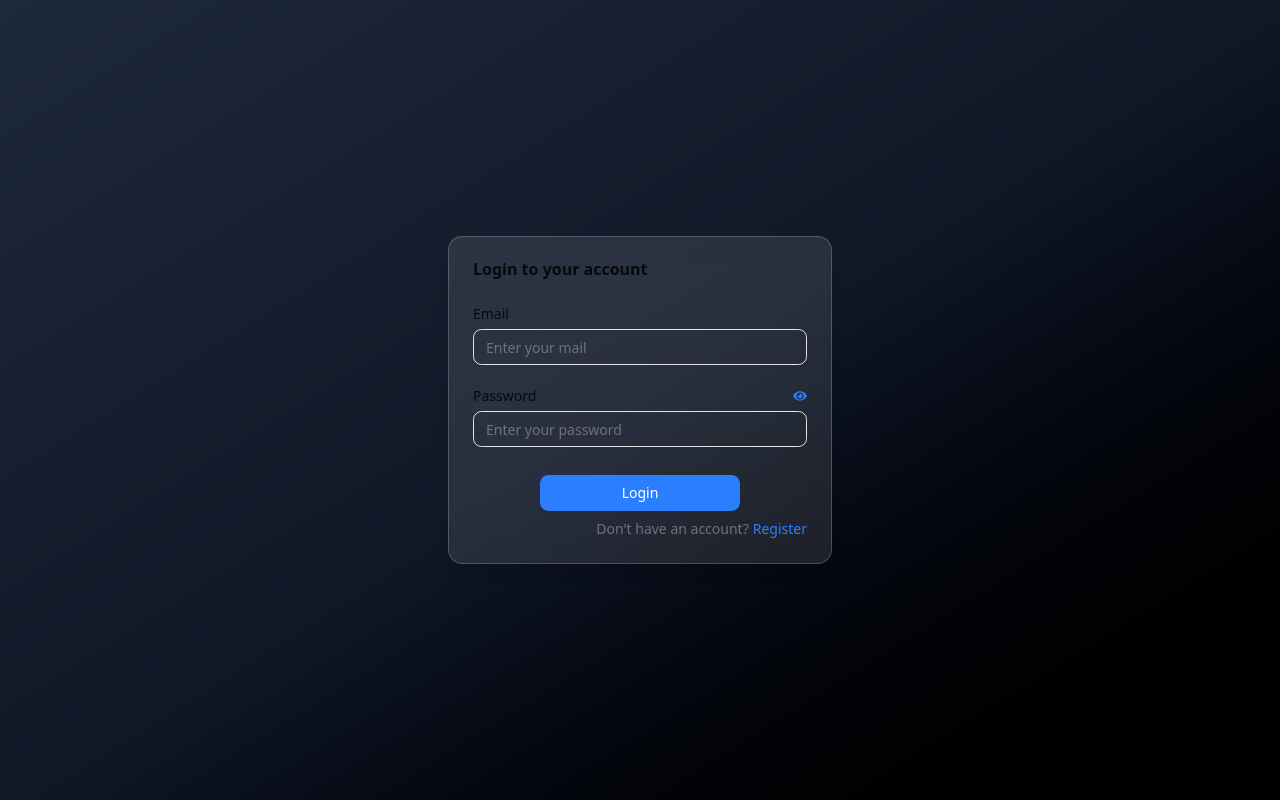
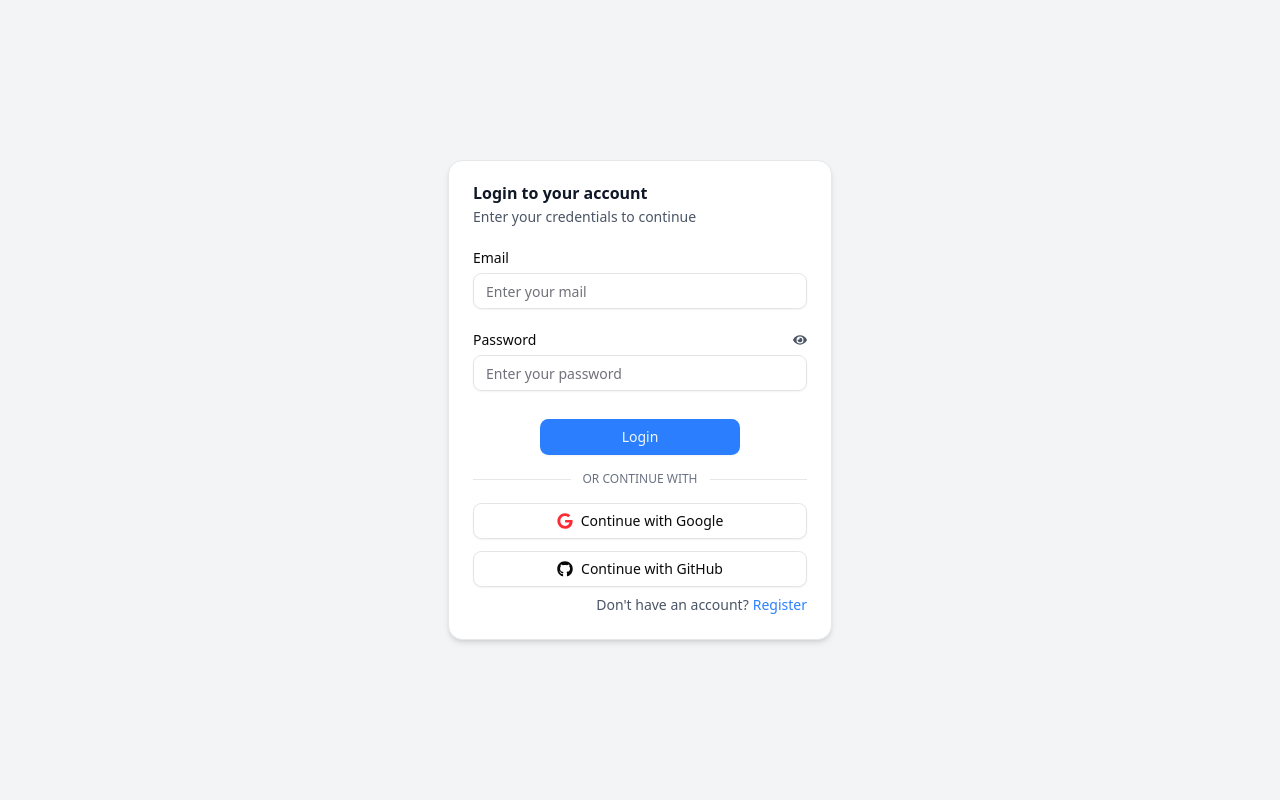
Before and after one commit to Anil-sai0418/TypeSprint, a React (Vite) app in the folder frontend/: page /Login in a window 1280 px wide. Built offline with nearby package versions, Linux system fonts and the light colour scheme.

Commit message:
fix: the ui of the Login and Register paegs and added the O Auth ui in the login page.

```diff
--- a/frontend/src/pages/Login.jsx
+++ b/frontend/src/pages/Login.jsx
@@ -13,6 +13,7 @@ import { Input } from "../components/ui/input"
 import { Label } from "../components/ui/label"
 import { useState } from "react"
 import { FaEye, FaEyeSlash } from "react-icons/fa";
+import { FaGoogle, FaGithub } from "react-icons/fa";
 import { login } from "../services/api";
 
 
@@ -55,12 +56,12 @@ export default function Login() {
   }
 
   return (
-    <div className="w-full h-screen bg-gradient-to-br from-gray-800 via-gray-900 to-black dark:from-gray-950 dark:via-gray-900 dark:to-black flex justify-center items-center">
-      <Card className="w-full max-w-sm bg-white/10 dark:bg-white/5 backdrop-blur-md border border-white/20 shadow-lg">
+    <div className="w-full h-screen bg-gray-100 dark:bg-gray-950 flex justify-center items-center">
+      <Card className="w-full max-w-sm bg-white dark:bg-gray-900 border border-gray-200 dark:border-gray-800 shadow-md">
         <CardHeader>
-          <CardTitle>Login to your account</CardTitle>
-          <CardDescription>
-
+          <CardTitle className="text-gray-900 dark:text-gray-100">Login to your account</CardTitle>
+          <CardDescription className="text-gray-600 dark:text-gray-400">
+            Enter your credentials to continue
           </CardDescription>
           <CardAction>
 
@@ -86,7 +87,7 @@ export default function Login() {
                   <button
                     type="button"
                     onClick={() => setShowPassword((prev) => !prev)}
-                    className="text-sm text-blue-500 hover:text-blue-400"
+                    className="text-sm text-gray-600 dark:text-gray-400 hover:text-gray-800 dark:hover:text-gray-200"
                   >
                     {showPassword ? <FaEyeSlash /> : <FaEye />}
                   </button>
@@ -102,11 +103,41 @@ export default function Login() {
               </div>
             </div>
             <CardFooter className="flex-col gap-2 mt-4">
-              <Button type="submit" className="w-[70%] mt-3 text-white" disabled={isLoading}>
+              <Button type="submit" className="w-[70%] mt-3" disabled={isLoading}>
                 {isLoading ? "Logging in..." : "Login"}
               </Button>
             </CardFooter>
-            <div className="flex justify-end mt-2 text-sm text-muted-foreground">
+
+            <div className="my-4 flex items-center gap-3">
+              <div className="h-px flex-1 bg-gray-200 dark:bg-gray-800" />
+              <span className="text-xs text-gray-500 dark:text-gray-400">
+                OR CONTINUE WITH
+              </span>
+              <div className="h-px flex-1 bg-gray-200 dark:bg-gray-800" />
+            </div>
+
+            <div className="flex flex-col gap-3">
+              <Button
+                type="button"
+                variant="outline"
+                className="w-full flex items-center justify-center gap-2"
+                onClick={() => alert('Google login coming soon')}
+              >
+                <FaGoogle className="text-red-500" />
+                Continue with Google
+              </Button>
+
+              <Button
+                type="button"
+                variant="outline"
+                className="w-full flex items-center justify-center gap-2"
+                onClick={() => alert('GitHub login coming soon')}
+              >
+                <FaGithub />
+                Continue with GitHub
+              </Button>
+            </div>
+            <div className="flex justify-end mt-2 text-sm text-gray-600 dark:text-gray-400">
               Don't have an account?{" "}
               <Button
                 variant="link"
--- a/frontend/src/pages/Register.jsx
+++ b/frontend/src/pages/Register.jsx
@@ -52,10 +52,15 @@ export default function Register() {
   }
 
   return (
-    <div className="w-full h-screen bg-gradient-to-br from-gray-800 via-gray-900 to-black dark:from-gray-950 dark:via-gray-900 dark:to-black flex justify-center items-center text-white">
-      <Card className="w-full max-w-sm bg-white/10 dark:bg-white/5 backdrop-blur-md border border-white/20 shadow-lg">
+    <div className="w-full h-screen bg-gray-100 dark:bg-gray-950 flex justify-center items-center">
+      <Card className="w-full max-w-sm bg-white dark:bg-gray-900 border border-gray-200 dark:border-gray-800 shadow-md">
         <CardHeader>
-          <CardTitle className="text-white">Register your account</CardTitle>
+          <CardTitle className="text-gray-900 dark:text-gray-100">
+            Create your account
+          </CardTitle>
+          <CardDescription className="text-gray-600 dark:text-gray-400">
+            Enter your details to get started
+          </CardDescription>
           <CardAction>
 
           </CardAction>
@@ -93,7 +98,7 @@ export default function Register() {
                   <button
                     type="button"
                     onClick={() => setShowPassword((prev) => !prev)}
-                    className="text-sm text-blue-500 hover:text-blue-400"
+                    className="text-sm text-gray-600 dark:text-gray-400 hover:text-gray-800 dark:hover:text-gray-200"
                   >
                     {showPassword ? <FaEyeSlash /> : <FaEye />}
                   </button>
@@ -110,12 +115,12 @@ export default function Register() {
               </div>
             </div>
             <div className="mt-8 flex justify-center items-center">
-              <Button type="submit" className="w-[70%] text-white" disabled={isLoading}>
+              <Button type="submit" className="w-[70%]" disabled={isLoading}>
                 {isLoading ? "Registering..." : "Register"}
               </Button>
             </div>
           </form>
-          <div className="flex justify-end mt-2 text-sm text-white">
+          <div className="flex justify-end mt-2 text-sm text-gray-600 dark:text-gray-400">
             Already have an account?{" "}
             <Button
               variant="link"
```
